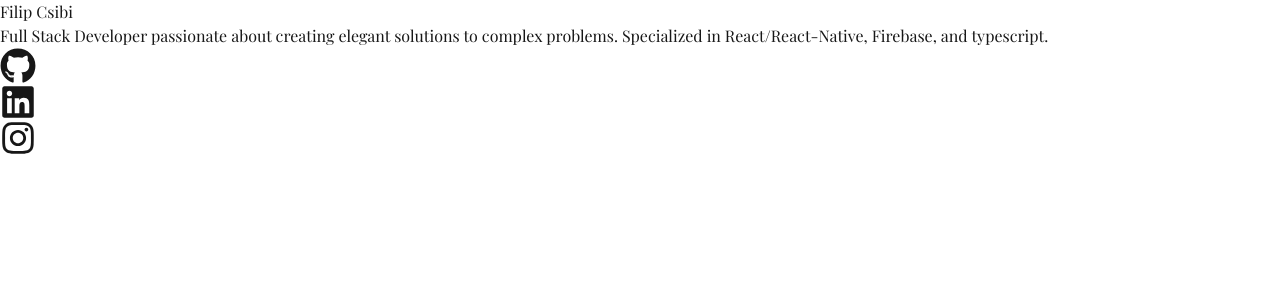
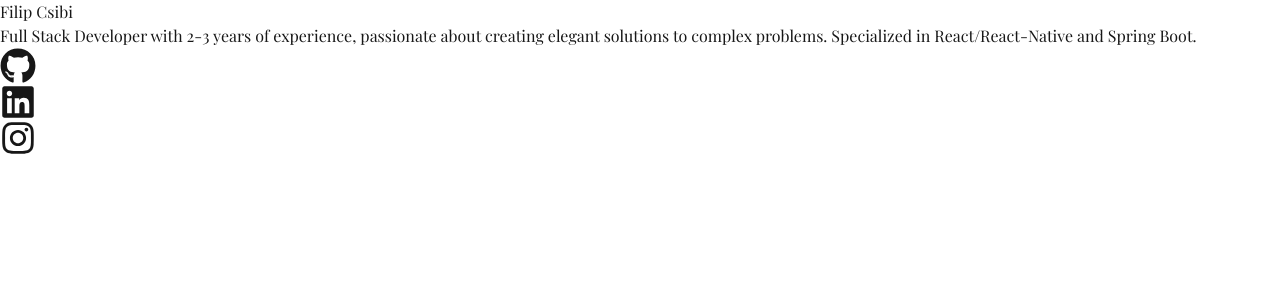
Before and after one commit to filipcsibi/resumefilip, a Next.js app: page / in a window 1280 px wide. Shown: the top 300 px of the page. Built offline with nearby package versions, Linux system fonts and the light colour scheme; a web font is replaced by a local one.

Commit message:
changes done

```diff
--- a/src/app/page.tsx
+++ b/src/app/page.tsx
@@ -52,9 +52,9 @@ export default function Home() {
 
               {/* Description */}
               <p className="text-xl text-gray-600 animate-fade-in">
-                Full Stack Developer passionate about creating elegant solutions
-                to complex problems. Specialized in React/React-Native,
-                Firebase, and typescript.
+                Full Stack Developer with 2-3 years of experience, passionate
+                about creating elegant solutions to complex problems.
+                Specialized in React/React-Native and Spring Boot.
               </p>
 
               {/* Social Icons */}
--- a/src/utils/constants.ts
+++ b/src/utils/constants.ts
@@ -21,21 +21,29 @@ export const experiences: ExperienceType[] = [
   },
   {
     id: 2,
-    role: "Sales Consultant",
-    company: "iStyle Retail SRL",
-    period: "July 2023 - September 2023",
+    role: "Intern Analyst",
+    company: "Accenture",
+    period: "June 2025 - August 2025",
     description:
-      "Refined social skills through customer interaction and team collaboration. Developed patience and communication skills while meeting customer needs.",
-    technologies: ["Sales", "Customer Service", "Team Collaboration"],
+      "Technologies utilized include Java, Spring Boot 2.7, Spring Data JPA, PostgreSQL, Windchill 13 PLM, REST APIs, Maven, and Git.",
+    technologies: ["JAVA", "Spring Boot", "PostgreSQL", "REST APIs", "Maven"],
   },
   {
     id: 3,
-    role: "Social Media Content Creator",
-    company: "FORM University",
-    period: "April 2024 - present",
+    role: "React/React-Native Developer",
+    company: "Freelance",
+    period: "June 2025 - present",
     description:
-      "Creating engaging social media content, developing creative strategies for audience engagement, and mastering concise communication techniques.",
-    technologies: ["Content Creation", "Social Media", "Communication"],
+      "I design and develop high-quality websites and mobile applications that attract real users, using modern technologies like React, React Native, Redux, TypeScript, Tailwind, Next.js, and Expo.",
+    technologies: [
+      "React",
+      "React-Native",
+      "Next.JS",
+      "Expo",
+      "Redux",
+      "Firebase",
+      "Appwrite",
+    ],
   },
 ];
 
@@ -155,18 +163,7 @@ export const volunteering = [
 ];
 
 export const skills = {
-  technical: [
-    "Java",
-    "C/C++/C#",
-    "Python",
-    "JavaScript",
-    "TypeScript",
-    "PHP",
-    "MySQL",
-    "HTML",
-    "CSS",
-    "Tailwind",
-  ],
+  technical: ["Java", "C/C++/C#", "JavaScript", "TypeScript", "MySQL"],
   software: ["MS Office (Word, Excel, PowerPoint)", "Outlook", "Salesforce"],
   languages: ["English", "Romanian"],
   soft: ["CAPABLE", "TRUSTWORTHY", "CHARISMATIC"],
```
